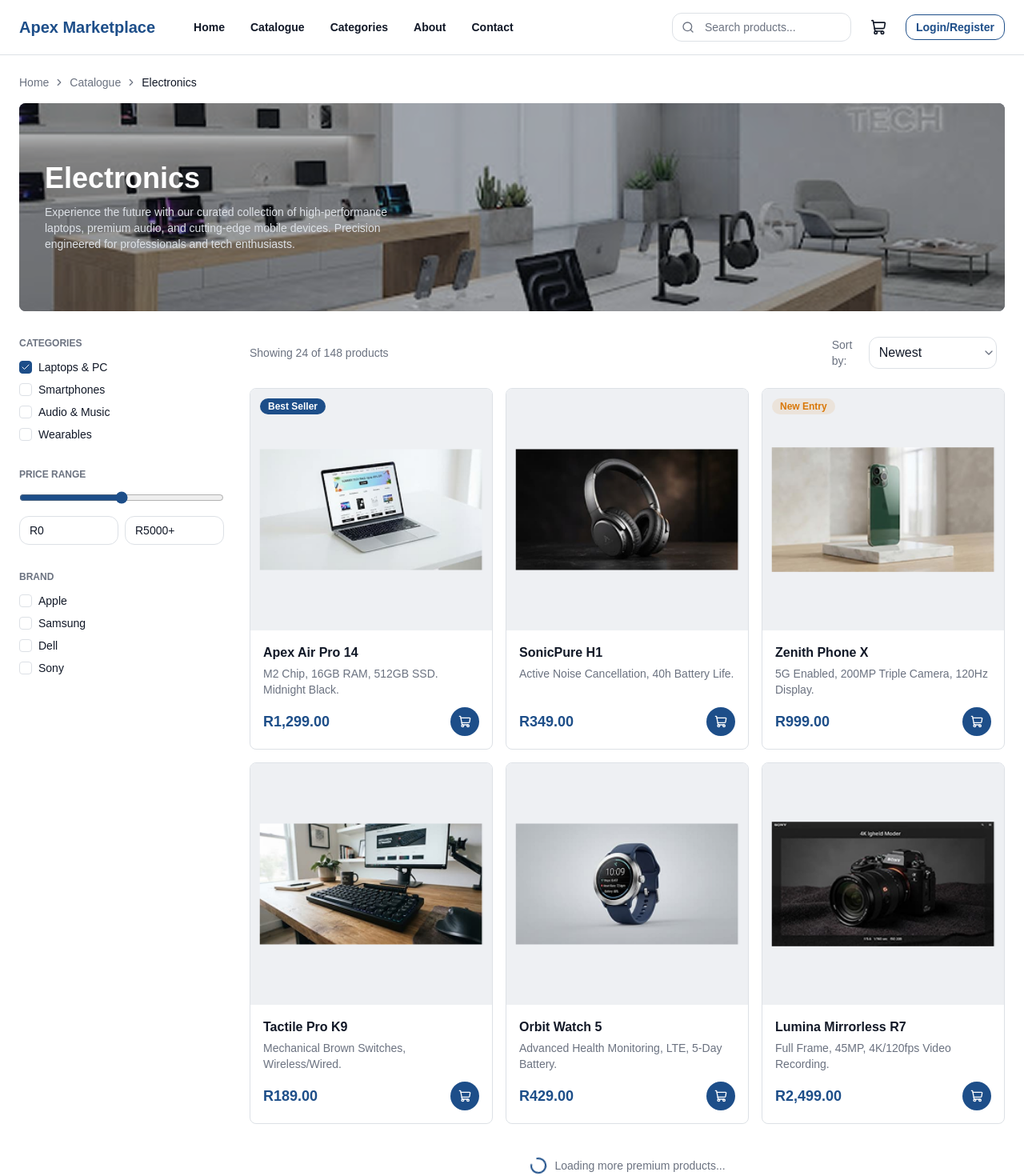
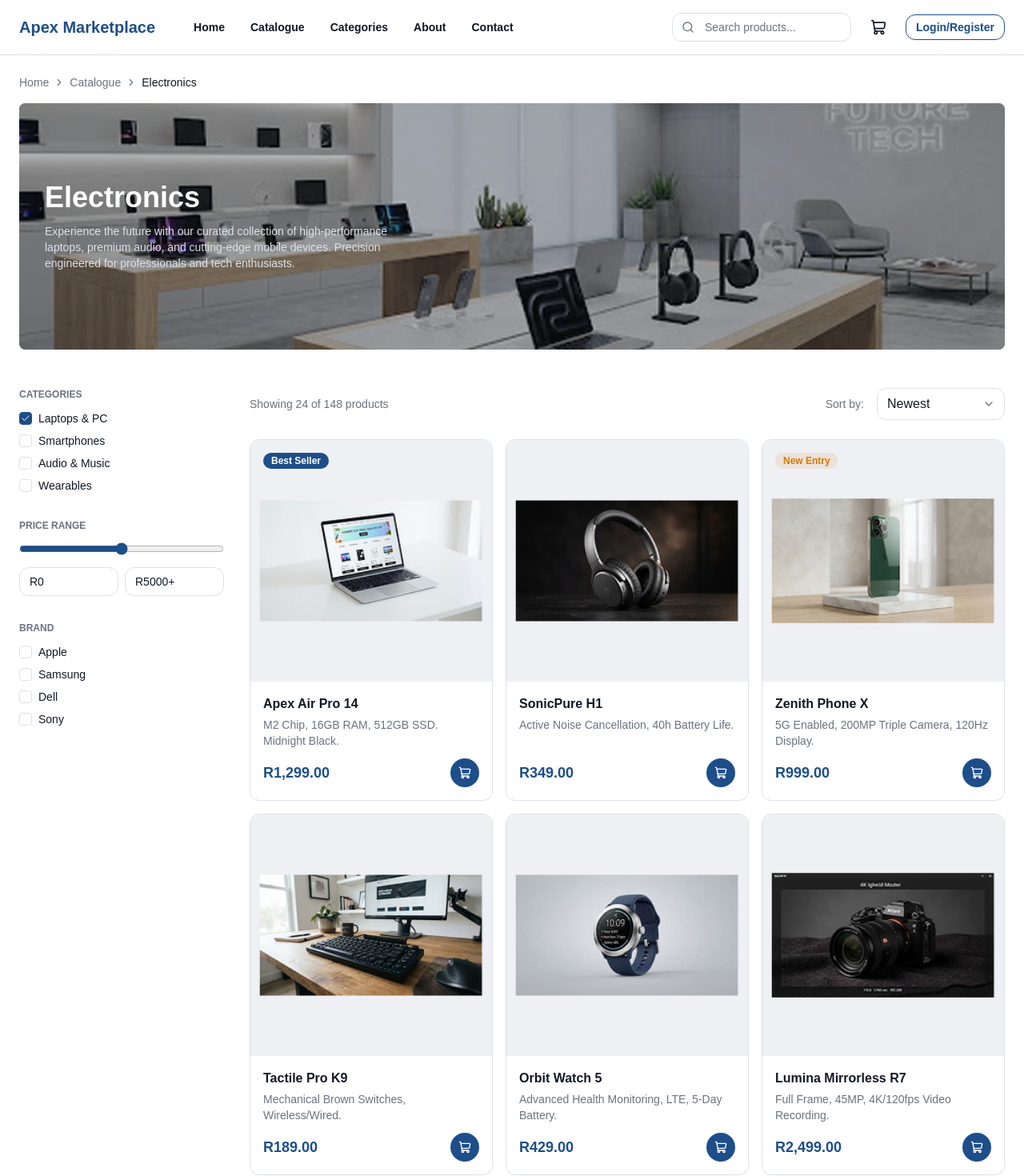
Before and after one commit to momotaun/Annah_E_Commerce, a Next.js app in the folder frontend/: page /categories/electronics in a window 1280 px wide. Shown: the top 1470 px of the page at 80% size. Built offline with nearby package versions, Linux system fonts and the light colour scheme.

Commit message:
Update: added styling to category page

```diff
--- a/frontend/src/app/categories/[slug]/page.tsx
+++ b/frontend/src/app/categories/[slug]/page.tsx
@@ -62,10 +62,10 @@ export default function CategoryPage() {
           ]}
         />
 
-        <section className="relative mt-4 flex min-h-[260px] items-center overflow-hidden rounded-md bg-gray-900">
+        <section className="relative mt-4 py-[98px] flex min-h-[260px] items-center overflow-hidden rounded-md bg-gray-900">
           <Image src="/images/categories/banner.png" alt="" fill className="object-cover opacity-70" />
           <div className="relative max-w-lg px-8 text-white">
-            <h1 className="text-4xl font-extrabold">Electronics</h1>
+            <h1 className="text-4xl font-semibold">Electronics</h1>
             <p className="mt-3 text-sm text-gray-200">
               Experience the future with our curated collection of
               high-performance laptops, premium audio, and cutting-edge
@@ -75,7 +75,7 @@ export default function CategoryPage() {
           </div>
         </section>
 
-        <div className="mt-8 flex flex-col gap-8 md:flex-row">
+        <div className="mt-12 flex flex-col gap-8 md:flex-row">
           <FilterSidebar
             categories={categories}
             brands={brands}
@@ -88,8 +88,8 @@ export default function CategoryPage() {
           <div className="flex-1">
             <div className="mb-6 flex items-center justify-between">
               <span className="text-sm text-gray-500">Showing 24 of 148 products</span>
-              <div className="flex items-center gap-2">
-                <span className="text-sm text-gray-500">Sort by:</span>
+              <div className="flex items-center gap-4">
+                <span className="text-sm text-gray-500 w-full">Sort by:</span>
                 <Select
                   options={[
                     { label: "Newest", value: "newest" },
@@ -101,7 +101,7 @@ export default function CategoryPage() {
               </div>
             </div>
 
-            <div className="grid grid-cols-1 gap-4 sm:grid-cols-2 md:grid-cols-3">
+            <div className="grid grid-cols-1 gap-4 sm:grid-cols-2 md:grid-cols-3 rounded-xl">
               {products.map((product) => (
                 <ProductCard
                   key={product.title}
--- a/frontend/src/app/components/shared/ProductCard.tsx
+++ b/frontend/src/app/components/shared/ProductCard.tsx
@@ -43,7 +43,7 @@ function ProductCard({
   return (
     <div
       className={cn(
-        "group relative flex flex-col overflow-hidden rounded-md border border-gray-200 bg-white",
+        "group relative flex flex-col overflow-hidden rounded-xl border border-gray-200 bg-white",
         className
       )}
     >
@@ -53,7 +53,7 @@ function ProductCard({
         </Link>
 
         {badge && (
-          <Badge variant={badge.variant ?? "primary"} className="absolute left-3 top-3 z-10">
+          <Badge variant={badge.variant ?? "primary"} className="absolute left-4 top-4 z-10">
             {badge.label}
           </Badge>
         )}
```
